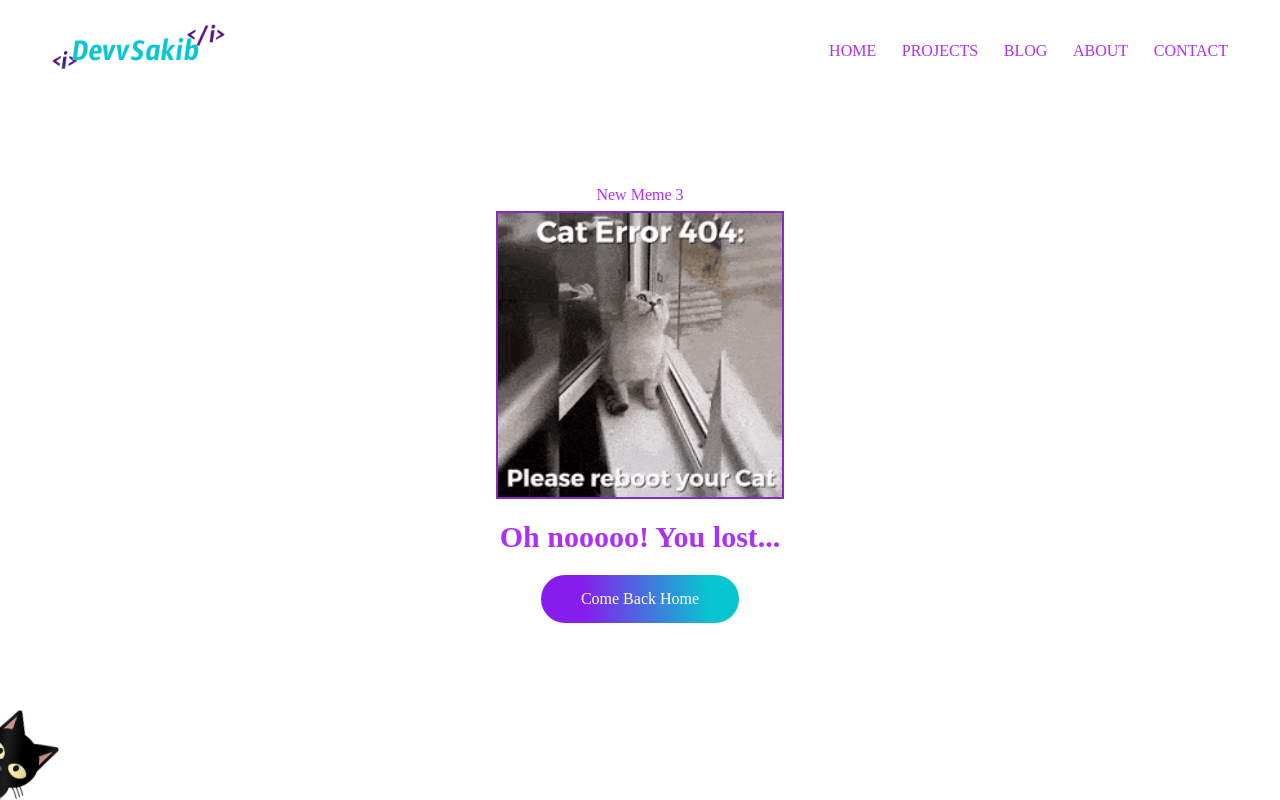
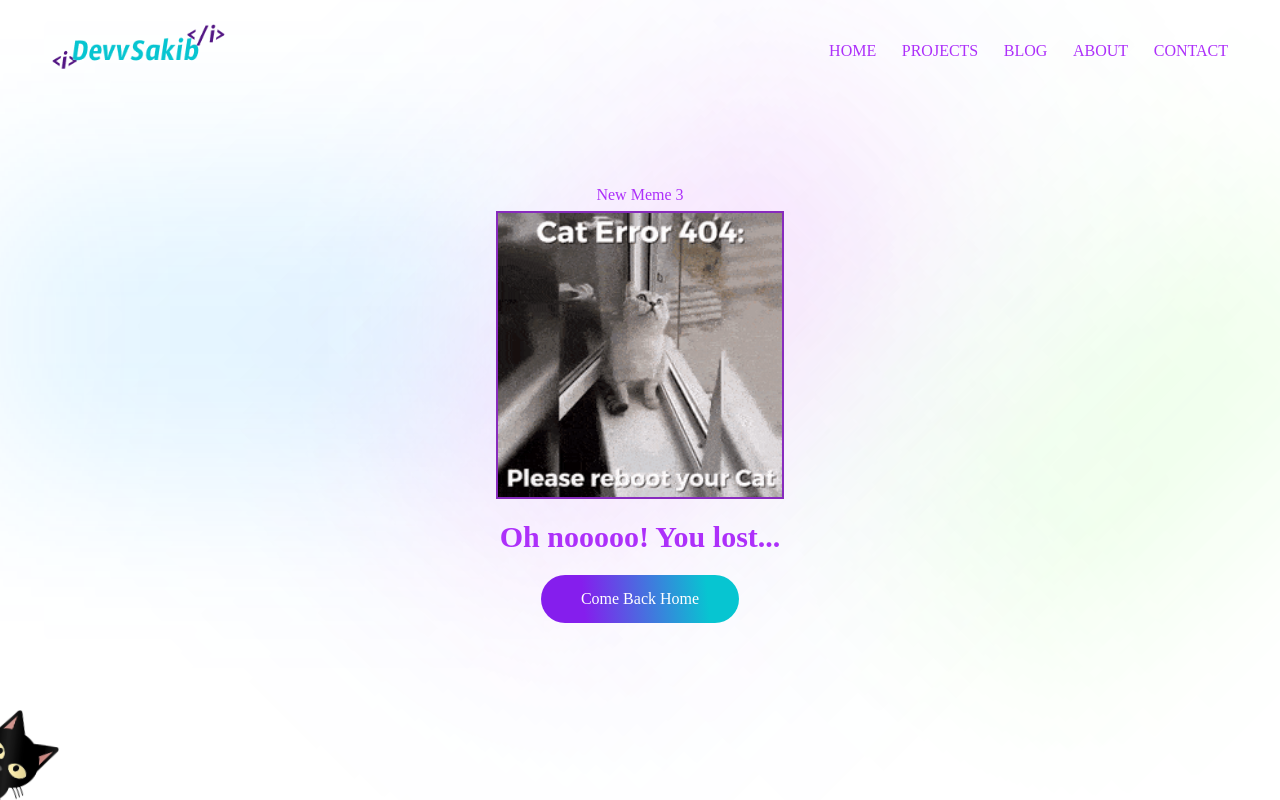
Before and after one commit to devvsakib/dsportfolio, a React (Vite) app: page /secret in a window 1280 px wide. Built offline with nearby package versions, Linux system fonts and the light colour scheme; a web font is replaced by a local one.

Commit message:
bg shape added to 404 page, exact path added

```diff
--- a/src/App.jsx
+++ b/src/App.jsx
@@ -18,10 +18,10 @@ function App() {
       {/* <BGShape/> */}
       <Routes>
         <Route path='/' element={<Home />} />
-        <Route path='/projects' element={<Projects />} />
-        <Route path='/about' element={<About />} />
-        <Route path='/blog' element={<Blog />} />
-        <Route path='/contact' element={<Contact />} />
+        <Route exact path='/projects' element={<Projects />} />
+        <Route exact path='/about' element={<About />} />
+        <Route exact path='/blog' element={<Blog />} />
+        <Route exact path='/contact' element={<Contact />} />
         <Route path='/*' element={<NotFound />} />
         <Route path='/secret' element={<NotFound />} />
       </Routes>
--- a/src/components/BGShape.jsx
+++ b/src/components/BGShape.jsx
@@ -2,7 +2,7 @@ import React from 'react'
 
 const BGShape = () => {
   return (
-    <div className='-z-[99999] absolute top-0 left-0 w-full h-full'>
+    <div className='-z-[99999] fixed top-0 left-0 w-full h-full  opacity-60'>
       {/* <div className='-z-[999] absolute top-0 left-0 w-full h-full bg-[#44ff15]/20 backdrop-blur-[5px] rounded-lg'></div>*/}
       <div className='-z-[99999999999999] absolute -top-[70%] md:-top-[90%] -left-[50%] md:left-0 w-[800px] md:w-full h-[500px] rounded-full bg-[#16f8d2f3]/30 blur-[100px]'></div>
 
--- a/src/components/Header/Header.jsx
+++ b/src/components/Header/Header.jsx
@@ -18,6 +18,8 @@ const Header = () => {
         { name: 'Contact', link: '/contact' }]
     const [menuActive, setMenuActive] = useState(false);
     const [screenSize, setScreenSize] = useState();
+
+
 
     useEffect(() => {
         const handleResize = () => setScreenSize(window.innerWidth);
--- a/src/pages/NotFound.jsx
+++ b/src/pages/NotFound.jsx
@@ -1,5 +1,6 @@
 import { useState, useEffect } from 'react'
-import { Link, Route, Routes } from 'react-router-dom'
+import { Link } from 'react-router-dom'
+import BGShape from '../components/BGShape'
 
 const NotFound = () => {
     const meme = ["/assets/lost.gif", "/assets/lost1.gif", "/assets/lost2.gif", "/assets/lost3.gif"]
@@ -28,6 +29,7 @@ const NotFound = () => {
                     <Link to="/">Come Back Home</Link>
                 </button>
             </div>
+            <BGShape />
         </div>
     )
 }
```
